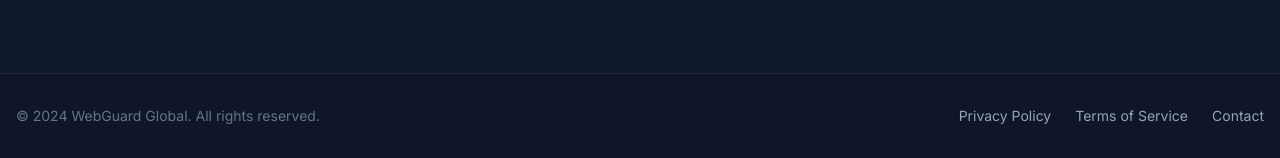
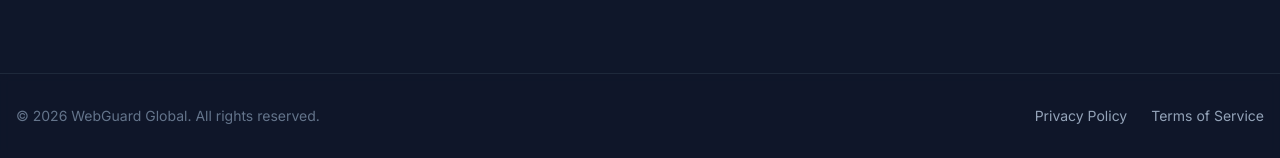
Before and after one commit to TankDaralok/WebGuard, a Flask app: page / in a window 1280 px wide. Shown: the part 642-800 px from the top of the page. Run offline with Flask 3, Linux system fonts and the light colour scheme; some libraries are stand-ins or nearby versions.

Commit message:
Add files via upload

```diff
--- a/templates/index.html
+++ b/templates/index.html
@@ -42,29 +42,22 @@
     }
     </script>
     <script src="https://cdn.tailwindcss.com"></script>
-
     <link href="https://cdnjs.cloudflare.com/ajax/libs/font-awesome/6.4.0/css/all.min.css" rel="stylesheet">
-
     <link href="https://fonts.googleapis.com/css2?family=Inter:wght@300;400;600;700&family=JetBrains+Mono:wght@400;700&display=swap" rel="stylesheet">
 
     <style>
-        /* Custom Animations & Styles */
         body { font-family: 'Inter', sans-serif; }
         .font-mono { font-family: 'JetBrains Mono', monospace; }
 
-        /* Parallax / Aurora Background Effect */
         .aurora-bg {
             background-color: #0f172a;
             background-image:
                 radial-gradient(at 0% 0%, hsla(253,16%,7%,1) 0, transparent 50%),
                 radial-gradient(at 50% 0%, hsla(225,39%,30%,1) 0, transparent 50%),
                 radial-gradient(at 100% 0%, hsla(339,49%,30%,1) 0, transparent 50%);
-            position: fixed;
-            top: 0; left: 0; width: 100%; height: 100%;
-            z-index: -1;
+            position: fixed; top: 0; left: 0; width: 100%; height: 100%; z-index: -1;
         }
 
-        /* Glassmorphism Card */
         .glass-card {
             background: rgba(30, 41, 59, 0.7);
             backdrop-filter: blur(12px);
@@ -72,22 +65,17 @@
             border: 1px solid rgba(255, 255, 255, 0.1);
         }
 
-        /* Circular Progress Animation */
         .progress-ring__circle {
             transition: stroke-dashoffset 1.5s ease-in-out, stroke 0.5s ease;
             transform: rotate(-90deg);
             transform-origin: 50% 50%;
         }
 
-        /* Fade In Animation */
         .fade-in { animation: fadeIn 0.6s ease-out forwards; opacity: 0; transform: translateY(10px); }
         @keyframes fadeIn { to { opacity: 1; transform: translateY(0); } }
 
-        /* Loader Pulse */
         .scanner-line {
-            height: 2px;
-            width: 100%;
-            background: #2dd4bf;
+            height: 2px; width: 100%; background: #2dd4bf;
             box-shadow: 0 0 10px #2dd4bf;
             animation: scan 2s infinite linear;
         }
@@ -239,37 +227,56 @@
     <footer class="border-t border-slate-800 mt-12 bg-slate-900/80 backdrop-blur-sm">
         <div class="max-w-7xl mx-auto px-4 py-8 flex flex-col md:flex-row justify-between items-center gap-4">
             <div class="text-slate-500 text-sm">
-                &copy; 2024 WebGuard Global. All rights reserved.
+                &copy; 2026 WebGuard Global. All rights reserved.
             </div>
             <div class="flex gap-6 text-sm">
                 <button onclick="openPrivacy()" class="text-slate-400 hover:text-teal-400 transition">Privacy Policy</button>
-                <a href="#" class="text-slate-400 hover:text-teal-400 transition">Terms of Service</a>
-                <a href="mailto:support@webguard.global" class="text-slate-400 hover:text-teal-400 transition">Contact</a>
+                <button onclick="openTerms()" class="text-slate-400 hover:text-teal-400 transition">Terms of Service</button>
             </div>
         </div>
     </footer>
-
-    <div id="privacyModal" class="fixed inset-0 z-[100] hidden" role="dialog" aria-modal="true" aria-labelledby="privacyTitle">
+    <div id="privacyModal" class="fixed inset-0 z-[100] hidden" role="dialog" aria-modal="true">
         <div class="absolute inset-0 bg-black/80 backdrop-blur-sm transition-opacity" onclick="closePrivacy()"></div>
         <div class="absolute top-1/2 left-1/2 transform -translate-x-1/2 -translate-y-1/2 bg-slate-900 border border-slate-700 rounded-2xl shadow-2xl w-full max-w-2xl max-h-[80vh] overflow-y-auto p-8">
             <div class="flex justify-between items-center mb-6">
-                <h2 id="privacyTitle" class="text-2xl font-bold text-white">Privacy Policy</h2>
-                <button onclick="closePrivacy()" aria-label="Close Modal" class="text-slate-400 hover:text-white"><i class="fas fa-times text-xl"></i></button>
+                <h2 class="text-2xl font-bold text-white">Privacy Policy</h2>
+                <button onclick="closePrivacy()" class="text-slate-400 hover:text-white"><i class="fas fa-times text-xl"></i></button>
             </div>
             <div class="prose prose-invert prose-sm text-slate-300">
-                <p><strong>Last Updated:</strong> October 2024</p>
+                <p><strong>Last Updated:</strong> January 2026</p>
                 <p>WebGuard Global ("we", "us") is committed to protecting your privacy. This tool is designed to analyze public website data.</p>
-
                 <h3 class="text-teal-400 mt-4 mb-2 font-bold">1. Data Collection</h3>
-                <p>We do not store the URLs you submit for longer than the duration of the analysis session. We do not track your personal IP address or browser history.</p>
-
+                <p>We do not store the URLs you submit for longer than the duration of the analysis session. We do not track your personal IP address.</p>
                 <h3 class="text-teal-400 mt-4 mb-2 font-bold">2. How It Works</h3>
-                <p>The tool queries public databases (WHOIS, DNS, SSL Certificates). We act as a proxy to fetch this public information and present it in a readable format.</p>
-
+                <p>The tool queries public databases (WHOIS, DNS, SSL Certificates). We act as a proxy to fetch this public information.</p>
                 <h3 class="text-teal-400 mt-4 mb-2 font-bold">3. No Warranty</h3>
-                <p>The "Trust Score" is an algorithmic estimation. We cannot guarantee that a "Safe" site is 100% secure, nor that a "Danger" site is definitely malicious. Always use your own judgment.</p>
+                <p>The "Trust Score" is an algorithmic estimation. We cannot guarantee that a "Safe" site is 100% secure.</p>
             </div>
             <button onclick="closePrivacy()" class="mt-8 w-full bg-slate-800 hover:bg-slate-700 text-white py-3 rounded-lg font-bold transition">Close</button>
+        </div>
+    </div>
+
+    <div id="termsModal" class="fixed inset-0 z-[100] hidden" role="dialog" aria-modal="true">
+        <div class="absolute inset-0 bg-black/80 backdrop-blur-sm transition-opacity" onclick="closeTerms()"></div>
+        <div class="absolute top-1/2 left-1/2 transform -translate-x-1/2 -translate-y-1/2 bg-slate-900 border border-slate-700 rounded-2xl shadow-2xl w-full max-w-2xl max-h-[80vh] overflow-y-auto p-8">
+            <div class="flex justify-between items-center mb-6">
+                <h2 class="text-2xl font-bold text-white">Terms of Service</h2>
+                <button onclick="closeTerms()" class="text-slate-400 hover:text-white"><i class="fas fa-times text-xl"></i></button>
+            </div>
+            <div class="prose prose-invert prose-sm text-slate-300">
+                <p><strong>Last Updated:</strong> January 2026</p>
+                <p>By using WebGuard Global, you agree to these terms.</p>
+
+                <h3 class="text-teal-400 mt-4 mb-2 font-bold">1. Usage</h3>
+                <p>You may use this tool for personal, non-commercial security checks. Automated scanning or abuse of our API is strictly prohibited.</p>
+
+                <h3 class="text-teal-400 mt-4 mb-2 font-bold">2. Disclaimer of Warranties</h3>
+                <p>The Service is provided on an "AS IS" basis. We do not guarantee the accuracy of third-party data (WHOIS, Google Safe Browsing, VirusTotal).</p>
+
+                <h3 class="text-teal-400 mt-4 mb-2 font-bold">3. Limitation of Liability</h3>
+                <p>WebGuard Global shall not be liable for any damages resulting from your use of this tool. A high "Trust Score" does not guarantee a site is legitimate, and a low score does not definitively prove a site is malicious. Always exercise your own judgment.</p>
+            </div>
+            <button onclick="closeTerms()" class="mt-8 w-full bg-slate-800 hover:bg-slate-700 text-white py-3 rounded-lg font-bold transition">Close</button>
         </div>
     </div>
 
@@ -403,7 +410,7 @@
                 // 1. Header Details
                 document.getElementById('resultDomain').innerText = data.details.domain || url;
 
-                // 2. Score Animation
+                // 2. Score Animation (Circle)
                 const circle = document.getElementById('scoreCircle');
                 const radius = circle.r.baseVal.value;
                 const circumference = radius * 2 * Math.PI;
@@ -435,7 +442,7 @@
 
                 document.getElementById('scoreValue').innerText = data.score;
 
-                // 4. Grid Details (Updated for Logic)
+                // 4. Grid Details
 
                 // SSL
                 let sslHtml = data.details.ssl
@@ -450,22 +457,20 @@
                     ? "font-mono text-sm text-teal-300 text-right"
                     : "font-mono text-sm text-slate-500 text-right italic";
 
-                // Age (Logic for Colors)
+                // Age Logic (Color Coding)
                 const ageText = data.details.age_display;
                 const ageEl = document.getElementById('resAge');
                 ageEl.innerText = ageText;
 
-                // Reset classes
-                ageEl.className = "font-mono text-sm";
-
+                ageEl.className = "font-mono text-sm"; // Reset
                 if (ageText.includes("Hidden (GDPR)")) {
-                    ageEl.classList.add("text-yellow-400"); // Yellow for GDPR Privacy
+                    ageEl.classList.add("text-yellow-400");
                 } else if (ageText.includes("Hidden")) {
-                    ageEl.classList.add("text-orange-400"); // Orange for Suspicious Privacy
+                    ageEl.classList.add("text-orange-400");
                 } else if (parseInt(ageText) < 30) {
-                    ageEl.classList.add("text-red-400", "font-bold"); // Red for New Domains
+                    ageEl.classList.add("text-red-400", "font-bold");
                 } else {
-                    ageEl.classList.add("text-teal-400"); // Green for Old
+                    ageEl.classList.add("text-teal-400");
                 }
 
                 // 5. Logs
@@ -480,7 +485,7 @@
 
                         if(log.type === 'success') { colorClass = "text-teal-400"; iconClass = "fa-check-circle"; }
                         if(log.type === 'warning') { colorClass = "text-yellow-400"; iconClass = "fa-exclamation-triangle"; }
-                        if(log.type === 'info') { colorClass = "text-blue-400"; iconClass = "fa-info-circle"; } // New Info type
+                        if(log.type === 'info') { colorClass = "text-blue-400"; iconClass = "fa-info-circle"; }
                         if(log.type === 'danger') { colorClass = "text-red-400"; iconClass = "fa-skull"; }
 
                         div.className = "flex gap-3 items-start p-2 hover:bg-slate-800/50 rounded transition border border-transparent hover:border-slate-700/50";
@@ -511,6 +516,12 @@
         function closePrivacy() {
             document.getElementById('privacyModal').classList.add('hidden');
         }
+        function openTerms() {
+            document.getElementById('termsModal').classList.remove('hidden');
+        }
+        function closeTerms() {
+            document.getElementById('termsModal').classList.add('hidden');
+        }
     </script>
 </body>
 </html>
```
